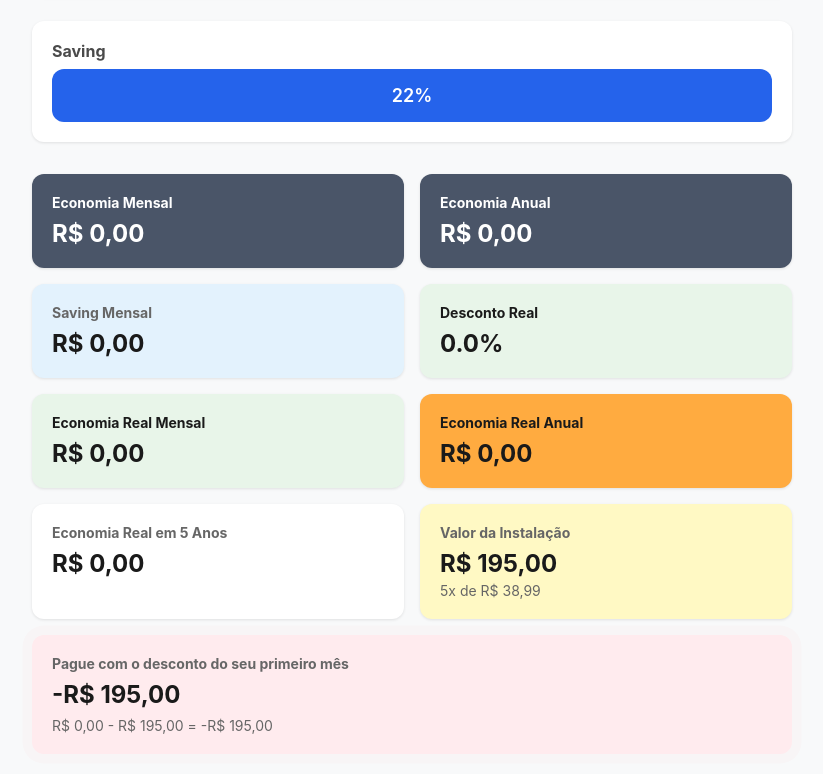
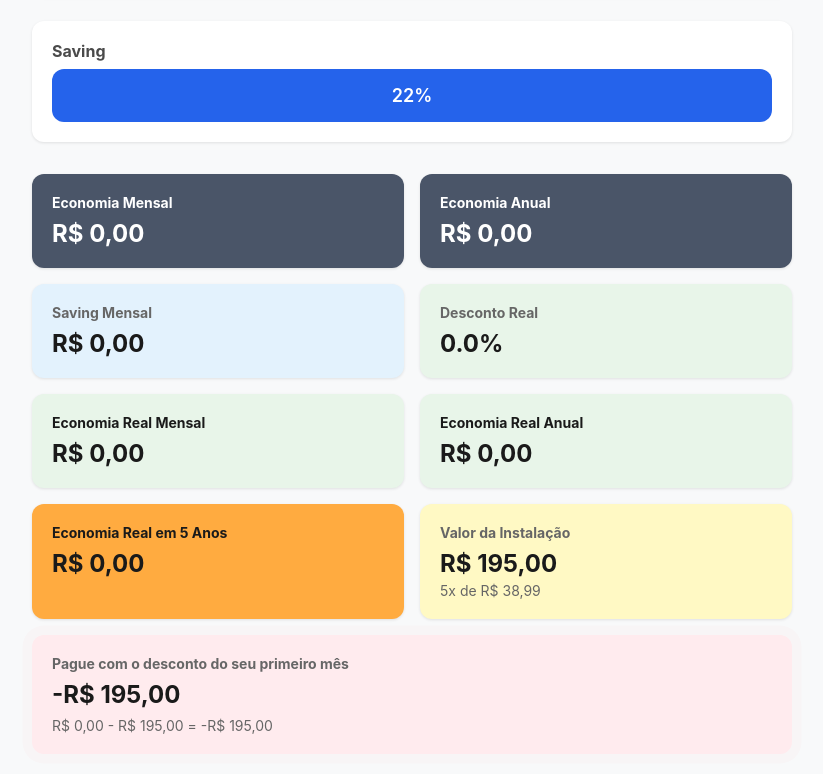
Before and after one commit to mixenergeticonatural/CalculadoradeDescontodeAgua, a plain HTML site: page index.html in a window 1280 px wide. Shown: the part 441-1215 px from the top of the page, without its empty margins (228-1051 px from the left). Drawn offline with Linux system fonts and the light colour scheme.

Commit message:
Update styles.css

```diff
--- a/styles.css
+++ b/styles.css
@@ -223,31 +223,37 @@ input[type="text"]:focus {
     color: white;
 }
 
-/* Economia Real Mensal e Economia Real Anual */
-.result-card:nth-child(4),
-.result-card:nth-child(5) {
+/* Saving */
+.saving-card {
+    background-color: #e3f2fd;
+}
+
+/* Desconto Real */
+.real-discount-card {
     background-color: #e8f5e9;
 }
 
-.result-card:nth-child(4) .result-label,
-.result-card:nth-child(4) .result-value,
-.result-card:nth-child(5) .result-label,
-.result-card:nth-child(5) .result-value {
-    color: #1a1a1a;
+/* Economia Real Mensal e Economia Real Anual */
+.result-card:nth-child(5),
+.result-card:nth-child(6) {
+    background-color: #e8f5e9;
 }
 
-/* Economia Real em 5 Anos */
-.result-card:nth-child(6) {
-    background-color: #ffab40;
-}
-
+.result-card:nth-child(5) .result-label,
+.result-card:nth-child(5) .result-value,
 .result-card:nth-child(6) .result-label,
 .result-card:nth-child(6) .result-value {
     color: #1a1a1a;
 }
 
-.saving-card {
-    background-color: #e3f2fd;
+/* Economia Real em 5 Anos */
+.result-card:nth-child(7) {
+    background-color: #ffab40;
+}
+
+.result-card:nth-child(7) .result-label,
+.result-card:nth-child(7) .result-value {
+    color: #1a1a1a;
 }
 
 .installation-card {
```
